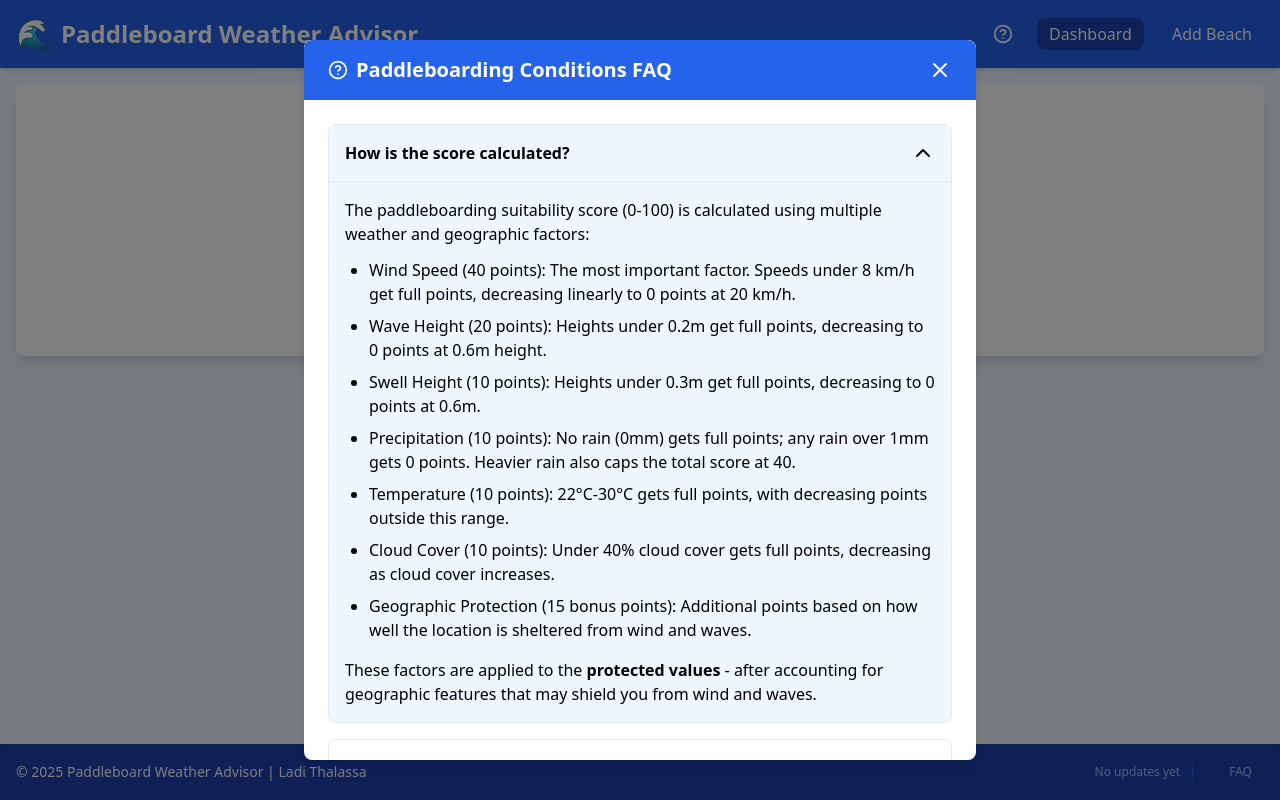
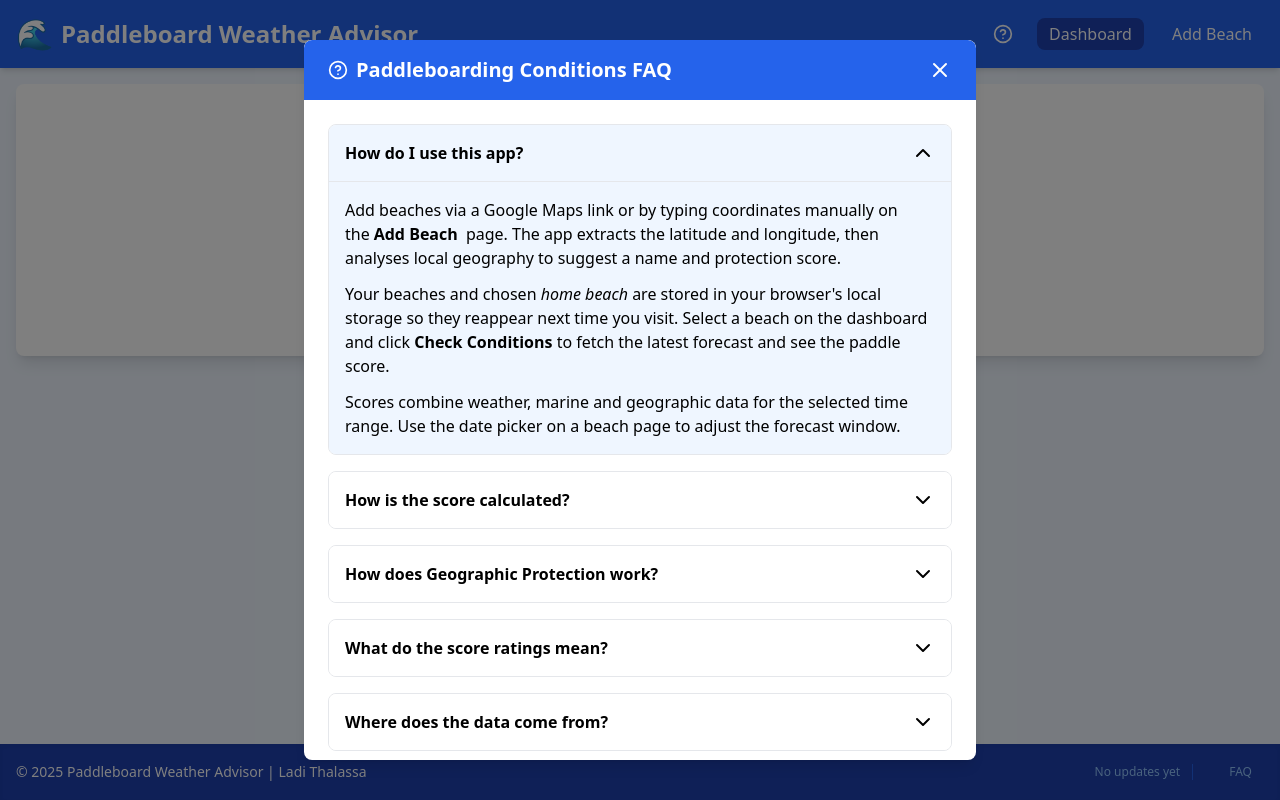
Before and after one commit to blackhawk99/great-sup, a React (Vite) app: page / in a window 1280 px wide. Both pictures are taken after a click on the button "Help & FAQ". Built offline with nearby package versions, Linux system fonts and the light colour scheme.

Commit message:
docs: expand FAQ with usage info

```diff
--- a/src/FAQ.jsx
+++ b/src/FAQ.jsx
@@ -3,7 +3,7 @@ import React, { useState } from "react";
 import { ChevronDown, ChevronUp, HelpCircle, X } from "lucide-react";
 
 const FAQ = ({ isOpen, onClose }) => {
-  const [expandedSection, setExpandedSection] = useState("scoring");
+  const [expandedSection, setExpandedSection] = useState("usage");
 
   if (!isOpen) return null;
 
@@ -32,6 +32,40 @@ const FAQ = ({ isOpen, onClose }) => {
         </div>
 
         <div className="p-6">
+          {/* Using the App */}
+          <div className="border rounded-lg mb-4 overflow-hidden">
+            <button
+              className={`w-full text-left p-4 flex justify-between items-center ${
+                expandedSection === "usage" ? "bg-blue-50" : "bg-white"
+              }`}
+              onClick={() => toggleSection("usage")}
+            >
+              <span className="font-semibold">How do I use this app?</span>
+              {expandedSection === "usage" ? <ChevronUp /> : <ChevronDown />}
+            </button>
+
+            {expandedSection === "usage" && (
+              <div className="p-4 bg-blue-50 border-t">
+                <p className="mb-3">
+                  Add beaches via a Google Maps link or by typing coordinates manually on the
+                  <strong className="mx-1">Add Beach</strong> page. The app extracts the latitude
+                  and longitude, then analyses local geography to suggest a name and protection
+                  score.
+                </p>
+                <p className="mb-3">
+                  Your beaches and chosen <em>home beach</em> are stored in your browser's local
+                  storage so they reappear next time you visit. Select a beach on the dashboard and
+                  click <strong>Check Conditions</strong> to fetch the latest forecast and see the
+                  paddle score.
+                </p>
+                <p>
+                  Scores combine weather, marine and geographic data for the selected time range.
+                  Use the date picker on a beach page to adjust the forecast window.
+                </p>
+              </div>
+            )}
+          </div>
+
           {/* Scoring System */}
           <div className="border rounded-lg mb-4 overflow-hidden">
             <button
```
